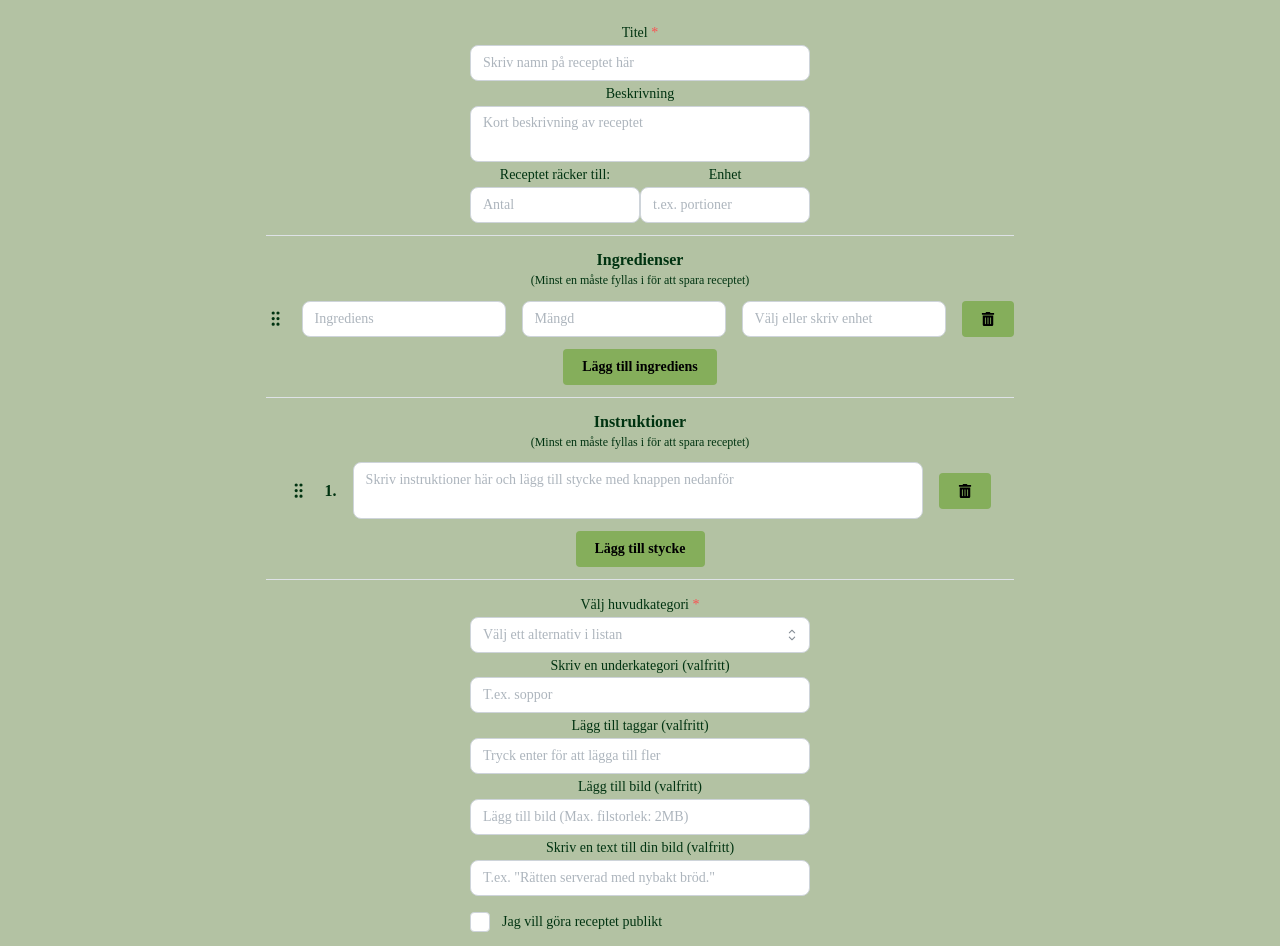
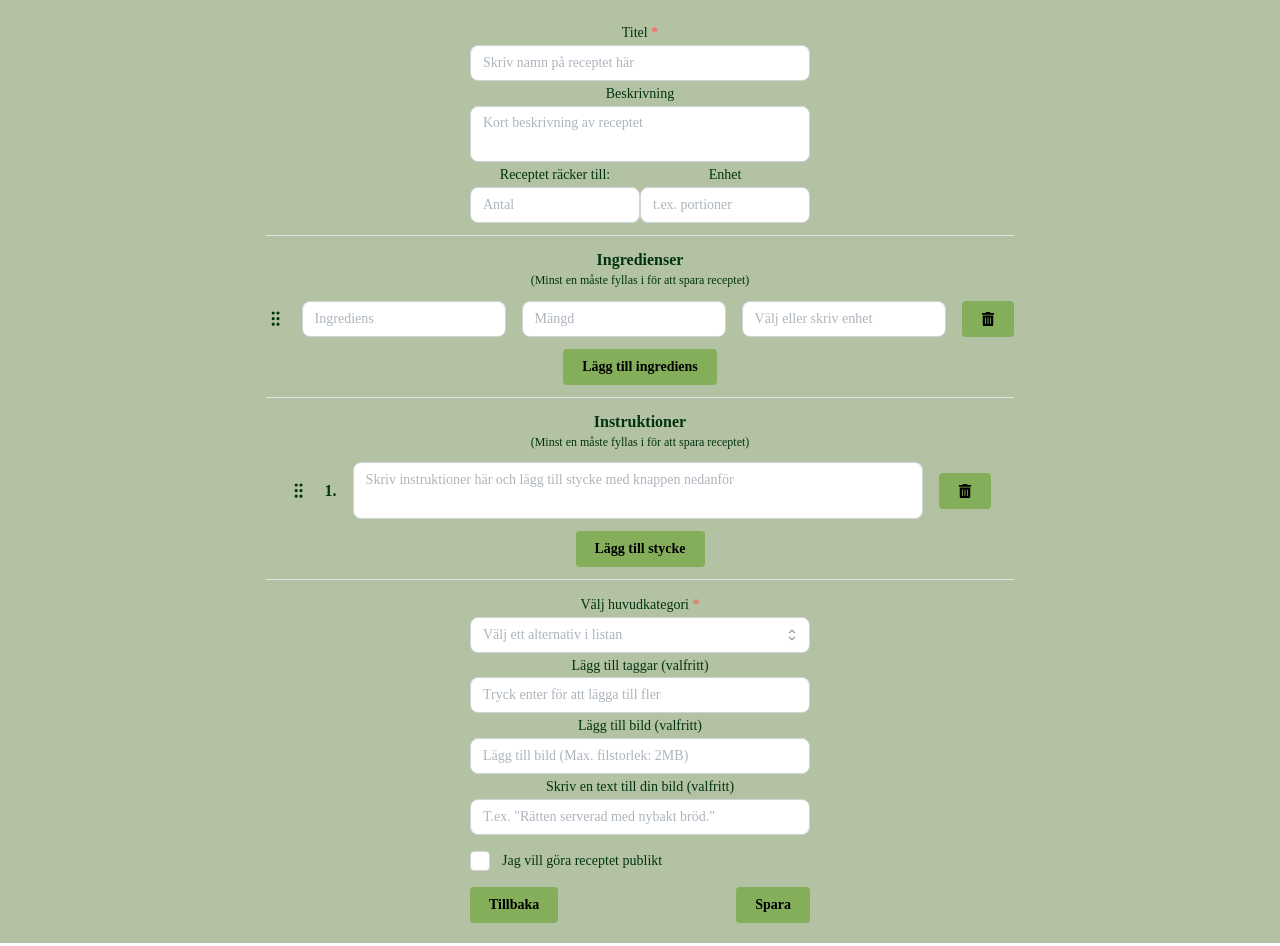
Before and after one commit to Nomijah/recept-app, a Next.js app: page /recipe/add-recipe in a window 1280 px wide. Shown: the top 946 px of the page. Built offline with nearby package versions, Linux system fonts and the light colour scheme; a web font is replaced by a local one.

Commit message:
recipeformfix

```diff
--- a/app/recipe/page.tsx
+++ b/app/recipe/page.tsx
@@ -1,7 +1,16 @@
-import React from 'react'
+"use client";
+import { Button, Title } from "@mantine/core";
+import { useRouter } from "next/navigation";
+import React from "react";
 
 export default function Page() {
+  const router = useRouter();
   return (
-    <div>recipe</div>
-  )
+    <div className="div-main">
+      <Title>Mina recept</Title>
+      <Button onClick={() => router.push("/recipe/add-recipe")}>
+        Lägg till recept
+      </Button>
+    </div>
+  );
 }
--- /dev/null
+++ b/components/Recipes/recipeform/recipeModal.tsx
@@ -0,0 +1,18 @@
+import { useDisclosure } from "@mantine/hooks";
+import { Modal } from "@mantine/core";
+
+interface RecipeModalProps {
+  opened: boolean;
+}
+
+function RecipeModal({ opened }: RecipeModalProps) {
+  return (
+    <>
+      <Modal opened={opened} onClose={close} withCloseButton={true}>
+        Ditt recept är sparat!
+      </Modal>
+    </>
+  );
+}
+
+export default RecipeModal;
--- a/components/Recipes/recipeform/recipeform.tsx
+++ b/components/Recipes/recipeform/recipeform.tsx
@@ -11,6 +11,7 @@ import {
   FileInput,
   Flex,
   Group,
+  Modal,
   NumberInput,
   Select,
   TagsInput,
@@ -31,9 +32,19 @@ import {
 } from "@/types/helperTypes/mainCategories";
 import { convertFormValues } from "@/helperFunctions/convertFormValues";
 import { createRecipe } from "@/requests/recipes/recipePost";
-import { redirect } from "next/navigation";
+import { useDisclosure } from "@mantine/hooks";
+import RecipeModal from "./recipeModal";
+import { useRouter } from "next/navigation";
 
 const RecipeForm = () => {
+  const [opened, { open, close }] = useDisclosure(false);
+  const router = useRouter();
+
+  const handleClose = () => {
+    close;
+    router.push("/recipe");
+  };
+
   const form = useForm<recipeFormValues>({
     initialValues: {
       title: "",
@@ -43,7 +54,6 @@ const RecipeForm = () => {
       ingredients: [{ name: "", quantity: null, unit: "" }],
       instructions: [""],
       mainCategory: null,
-      subCategory: "",
       tags: [],
       image: null,
       caption: "",
@@ -142,7 +152,8 @@ const RecipeForm = () => {
       <form
         onSubmit={form.onSubmit(async (values) => {
           createRecipe(await convertFormValues(values));
-          // create modal popup confirming form submit and redirect to recipe collection
+          open();
+          // router.push("/recipe");
         })}
       >
         <Box maw={340} mx="auto">
@@ -272,12 +283,6 @@ const RecipeForm = () => {
             {...form.getInputProps("mainCategory")}
           />
 
-          <TextInput
-            label="Skriv en underkategori (valfritt)"
-            placeholder="T.ex. soppor"
-            {...form.getInputProps("subCategory")}
-          />
-
           <TagsInput
             label="Lägg till taggar (valfritt)"
             placeholder="Tryck enter för att lägga till fler"
@@ -303,11 +308,18 @@ const RecipeForm = () => {
             {...form.getInputProps("public", { type: "checkbox" })}
           />
 
-          <Group justify="flex-end" mt="md">
+          <Group justify={"space-between"} mt="md">
+            <Button onClick={() => router.push("/recipe")}>Tillbaka</Button>
             <Button type="submit">Spara</Button>
           </Group>
         </Box>
       </form>
+      <Modal opened={opened} onClose={handleClose} withCloseButton={false}>
+        <Flex justify={"space-between"} align={"center"}>
+          <Text size="md">Ditt recept är sparat!</Text>
+          <Button onClick={handleClose}>Tillbaka</Button>
+        </Flex>
+      </Modal>
     </Flex>
   );
 };
```
